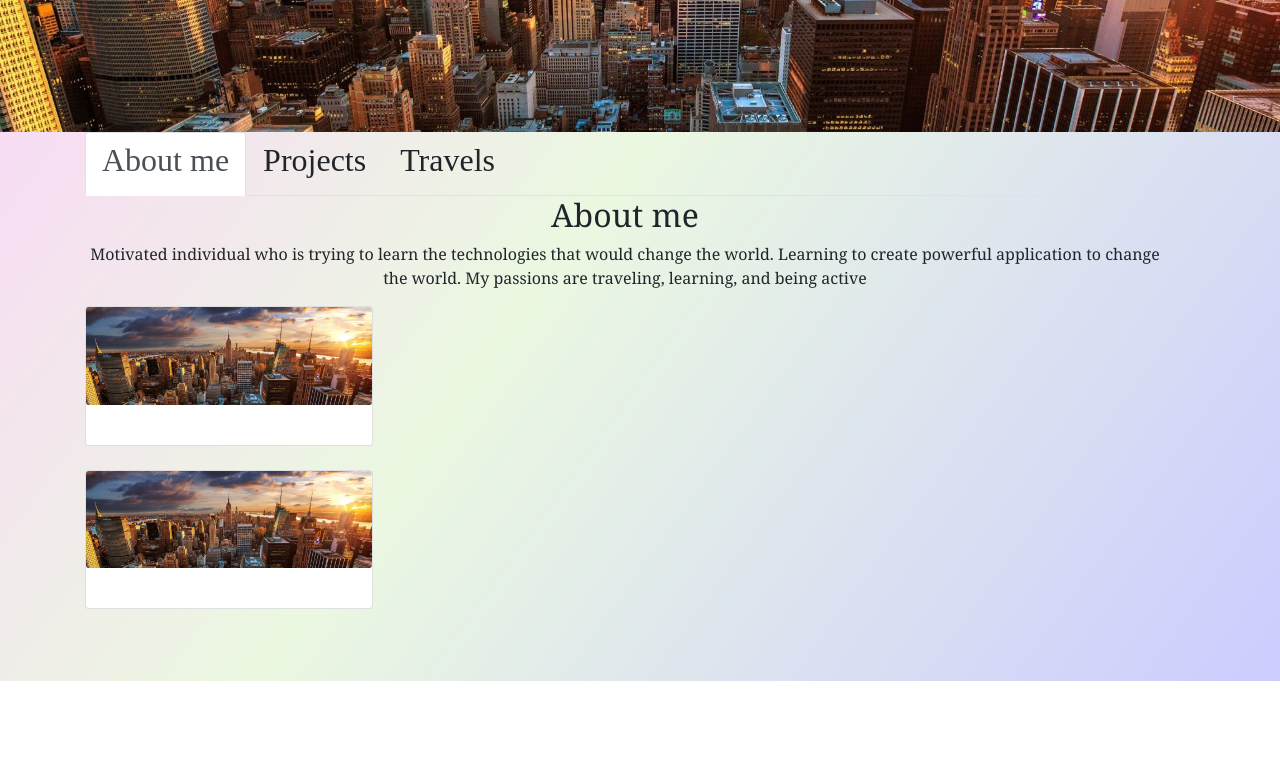
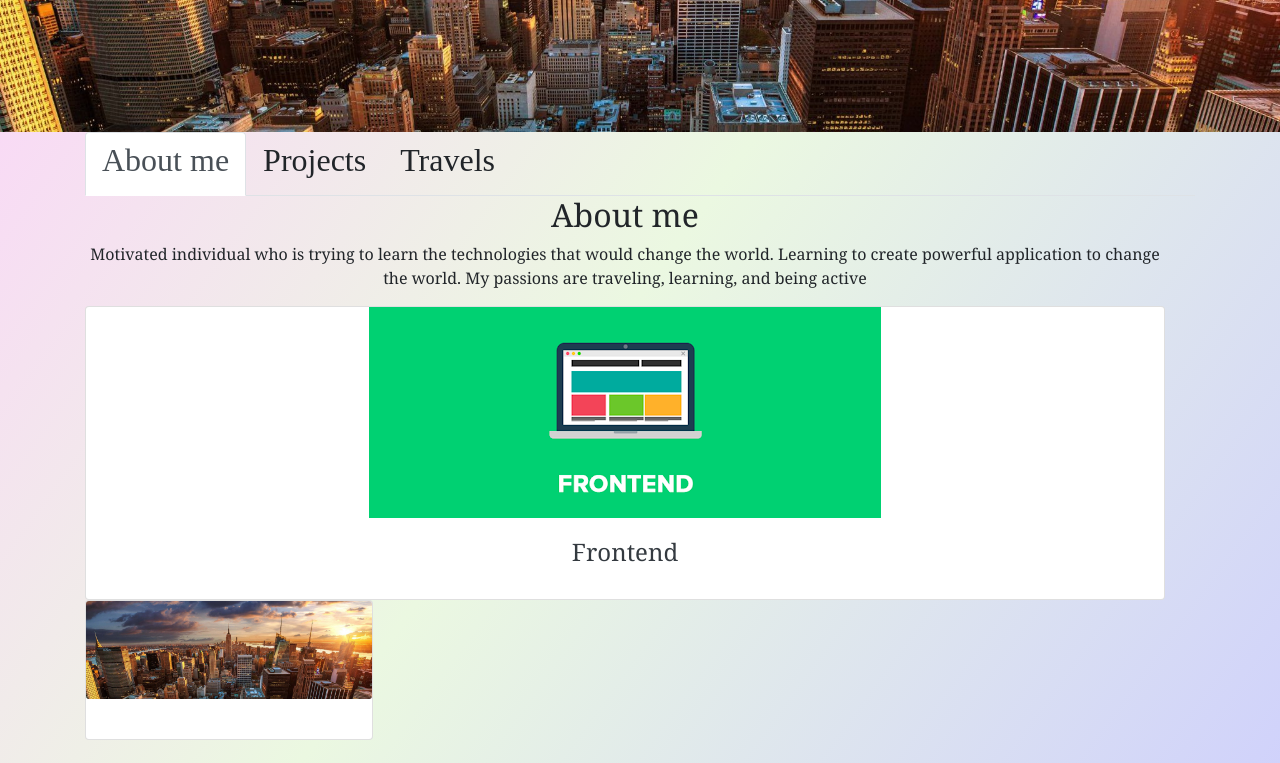
Before and after one commit to TheAllen/Portfolio, a React (Create React App) app: page / in a window 1280 px wide. Shown: the part 386-1149 px from the top of the page. Before the commit the page ends 1067 px from the top, so only its background shows below. Built offline with nearby package versions, Linux system fonts and the light colour scheme.

Commit message:
created custom cards

```diff
--- a/src/App.js
+++ b/src/App.js
@@ -8,11 +8,13 @@ import { Navbar, NavbarBrand, Nav, NavItem, NavLink,
 import classnames from 'classnames';
 
 import SlideShow from './components/SlideShow';
+import CardsSlide from './components/CardsSlide';
 
 import bg from './images/nyc.jpg'
 import pic1 from './images/victoria.jpg'
 import pic2 from './images/tokyo.jpg'
 import logo from './images/logo.jpg'
+import frontend from './images/frontend.png'
 
 import 'bootstrap/dist/css/bootstrap.min.css';
 
@@ -99,6 +101,8 @@ const App = (props) => {
                                     <div className='col' style={{ textAlign: 'center', fontFamily: 'Georgia' }}>
                                         <h2 >About me</h2>
                                         <p>Motivated individual who is trying to learn the technologies that would change the world. Learning to create powerful application to change the world. My passions are traveling, learning, and being active</p>
+
+                                        <CardsSlide imagePath={frontend} title={"Frontend"}></CardsSlide>
 
                                         <Card style={{ width: '18rem' }}>
                                             <CardImg variant='top' src={bg}></CardImg>
--- /dev/null
+++ b/src/components/CardsSlide.js
@@ -0,0 +1,17 @@
+import React from 'react';
+
+const CardsSlide = (props) => {
+
+    return(
+        <div className="card text-center">
+            <div className="overflow">
+                <img src={props.imagePath} alt="Card Image"></img>
+            </div>
+            <div className="card-body text-dark">
+                <h4 className="card-title">{props.title}</h4>
+            </div>
+        </div>
+    );
+};
+
+export default CardsSlide;
```
Also changed, not shown: src/images/frontend.png (added).
